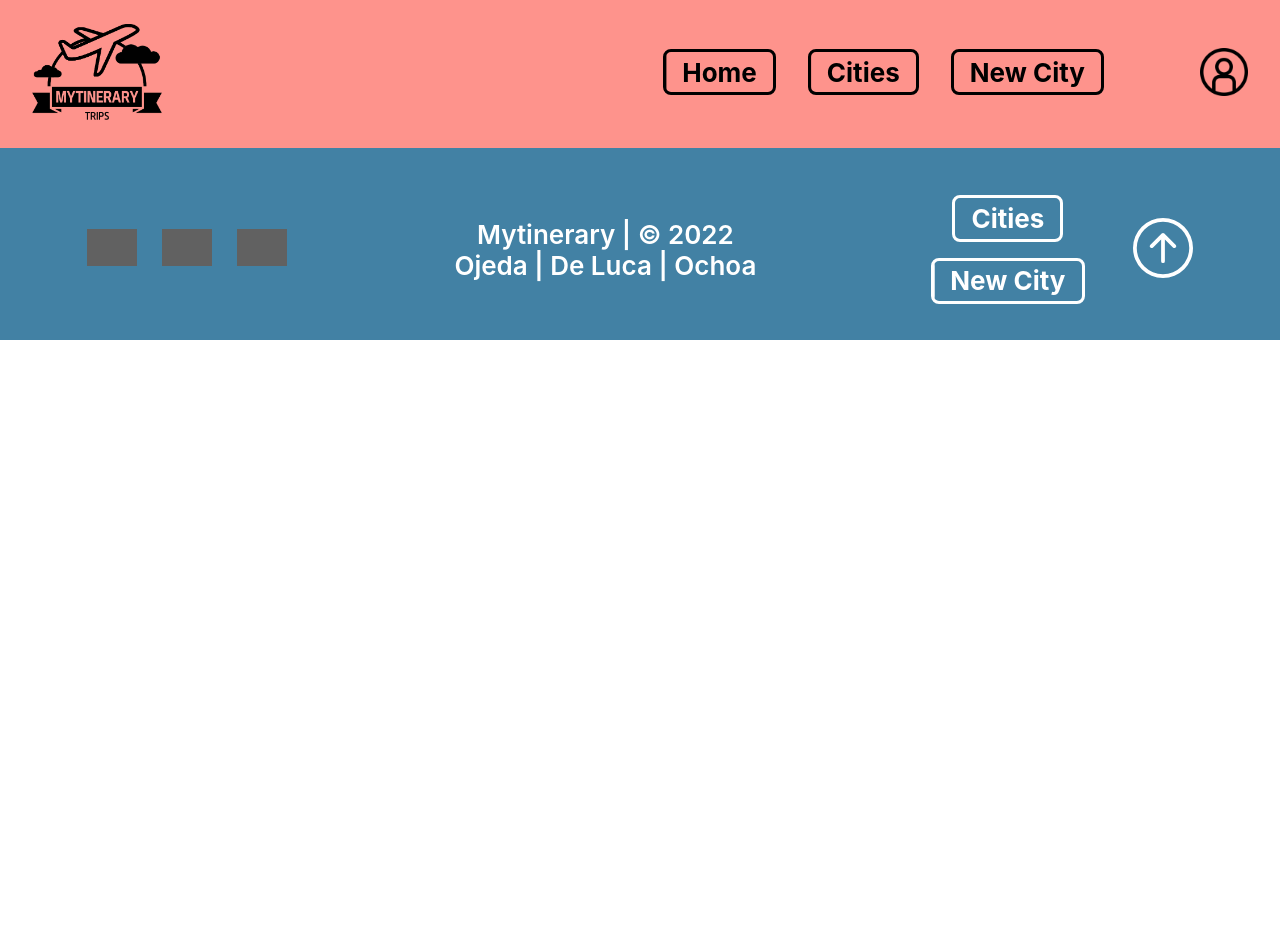
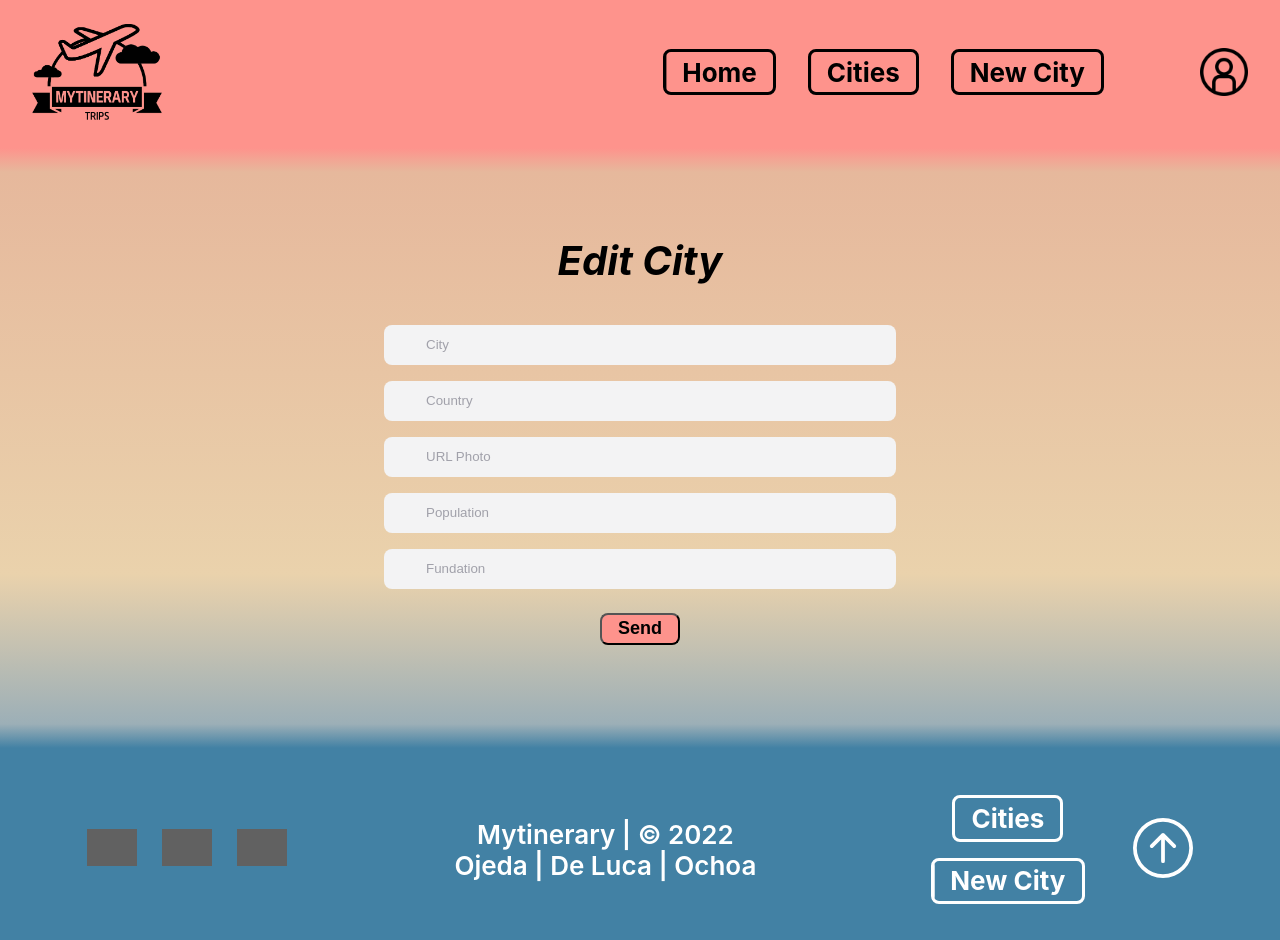
Before and after one commit to JoaquinDeLuca/mytinerary-web, a React (Create React App) app: page /editcity/1 in a window 1280 px wide. Before the commit the page ends 800 px from the top, so only its background shows below. Built offline with nearby package versions, Linux system fonts and the light colour scheme; grey boxes are pictures that could not be loaded.

Commit message:
se cambia ruta de edit city

```diff
--- a/src/App.js
+++ b/src/App.js
@@ -23,7 +23,7 @@ function App() {
         <Route path='/cities' element={<Cities/>} />
         <Route path='/city/:id'   element={<City/>}/>
         <Route path='/newcity' element={<NewCity />} />
-        <Route path='/editcity' element={<EditCity />} />
+        <Route path='/editcity/:id' element={<EditCity />} />
       </Routes>
       </WebsiteLayouts>
     </BrowserRouter>
```
